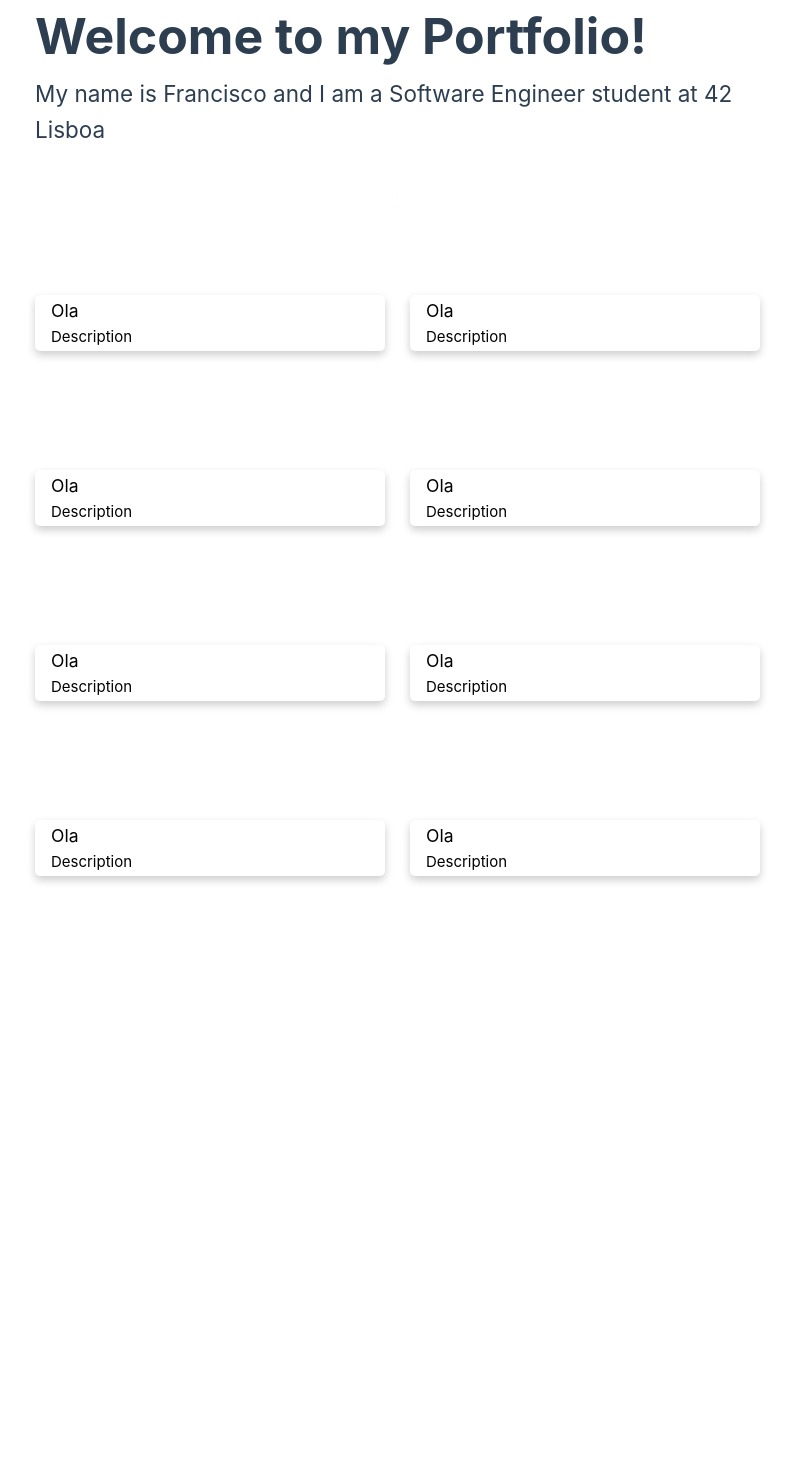
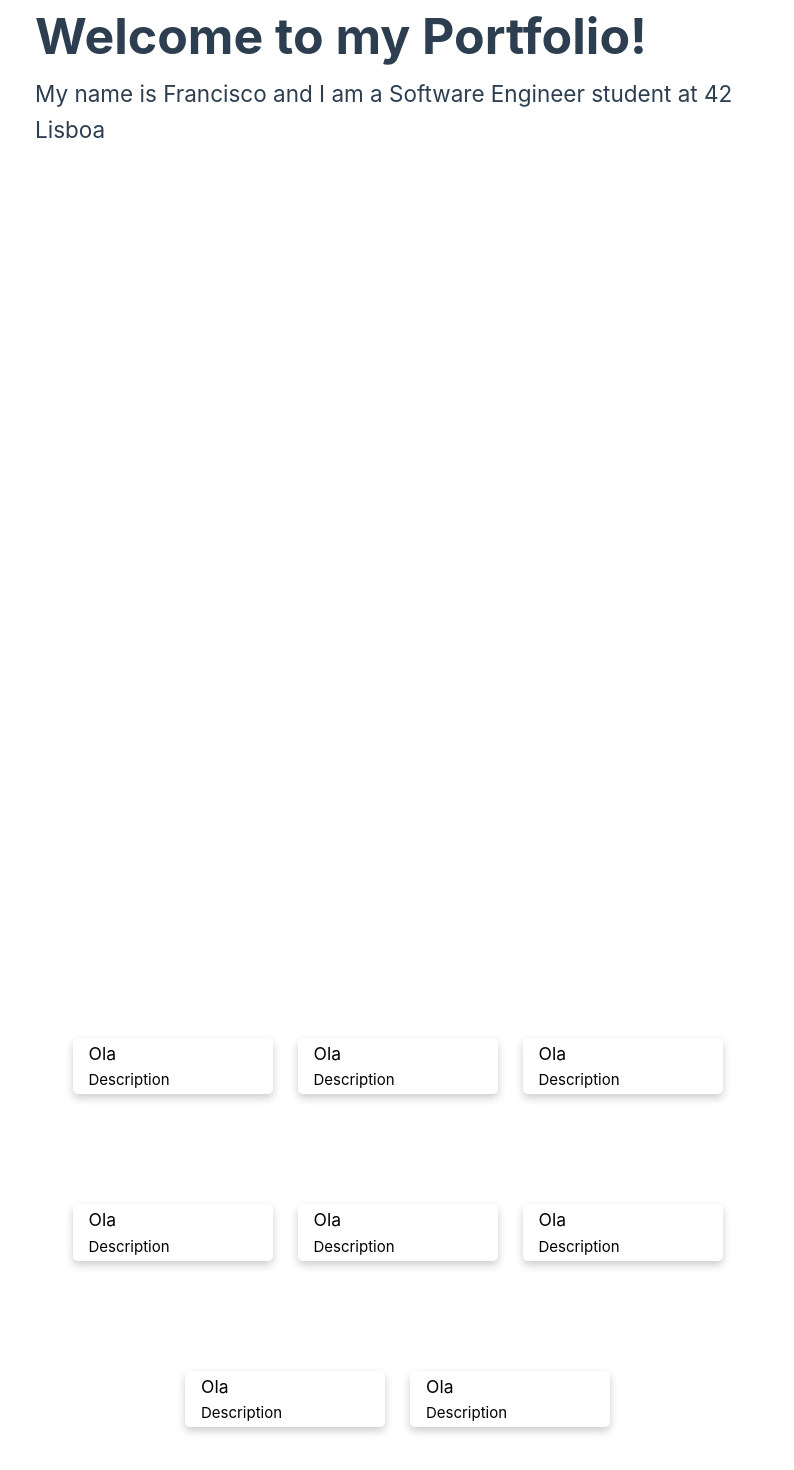
Before and after one commit to Francisco-Zeferino/Francisco-Zeferino.github.io, a Vue app: page / in a window 1280 px wide. Shown: the part 254-1724 px from the top of the page, without its empty margins (198-992 px from the left). Before the commit the page ends 1224 px from the top, so only its background shows below. Built offline with nearby package versions, Linux system fonts and the light colour scheme.

Commit message:
finishing project cards

```diff
--- a/src/components/ProjectsCards.vue
+++ b/src/components/ProjectsCards.vue
@@ -57,13 +57,13 @@ import {ref} from 'vue';
 
 <style>
 .projectsSection{
-  display:flex;
-  justify-content: center;
-  align-items:flex-start;
-  flex-direction: row;
-  flex-wrap: wrap;
-  width: 100%;
-  height: 700px;
+    margin-top: 700px ;
+    display: flex;
+    align-content: space-around;
+    flex-wrap: wrap;
+    justify-content: center; /* Center horizontally */
+    align-items: center; /* Center vertically */
+    height: 500px; /* Full viewport height */
 }
 
 .card {
@@ -72,7 +72,6 @@ import {ref} from 'vue';
     text-align: left;
     box-shadow: 0 4px 8px 0 rgba(0,0,0,0.2);
     transition: 0.3s;
-    width: 350px;
     border-radius: 5px;
     margin-right: 25px;
     margin-top: 25px;
@@ -83,6 +82,7 @@ import {ref} from 'vue';
 }
 
 .container {
+  width: 200px;
   color: black;
   padding: 2px 16px;
 }
--- a/src/components/WelcomeTextBar.vue
+++ b/src/components/WelcomeTextBar.vue
@@ -1,10 +1,13 @@
 <script setup>
 import { Transition, ref } from 'vue';
-import ProjectsCard from './ProjectsCards.vue'
+import ProjectsCards from './ProjectsCards.vue'
 
 const welcomeText = ref('Welcome to my Portfolio!');
 const roleText = ref('My name is Francisco and I am a Software Engineer student at 42 Lisboa');
 const i = ref(0);
+
+let sections = document.querySelectorAll('projectsSection');
+let currentSection = 0;
 
 const welcomeTextFinished = ref(false);
 const roleTextFinished = ref(false);
@@ -56,8 +59,7 @@ function writeText() {
             <img src="../assets/arrow-down.png" alt="arrow-down" width="25px" height="25px" class="arrow-down"/>
           </div>
         </Transition>
-        <!--<ProjectsBar :rendered="roleTextFinished"/>-->
-        <ProjectsCard v-if="roleTextFinished"/>
+        <ProjectsCards/>
       </div>
     </div>
 </template>
@@ -89,9 +91,9 @@ html {
 }
 
 .about-me{
-      width: 750px;
-      height: 100px;
-      position: absolute;
+  width: 750px;
+  height: 100px;
+  position: absolute;
 }
 
 #welcomeText{
```
